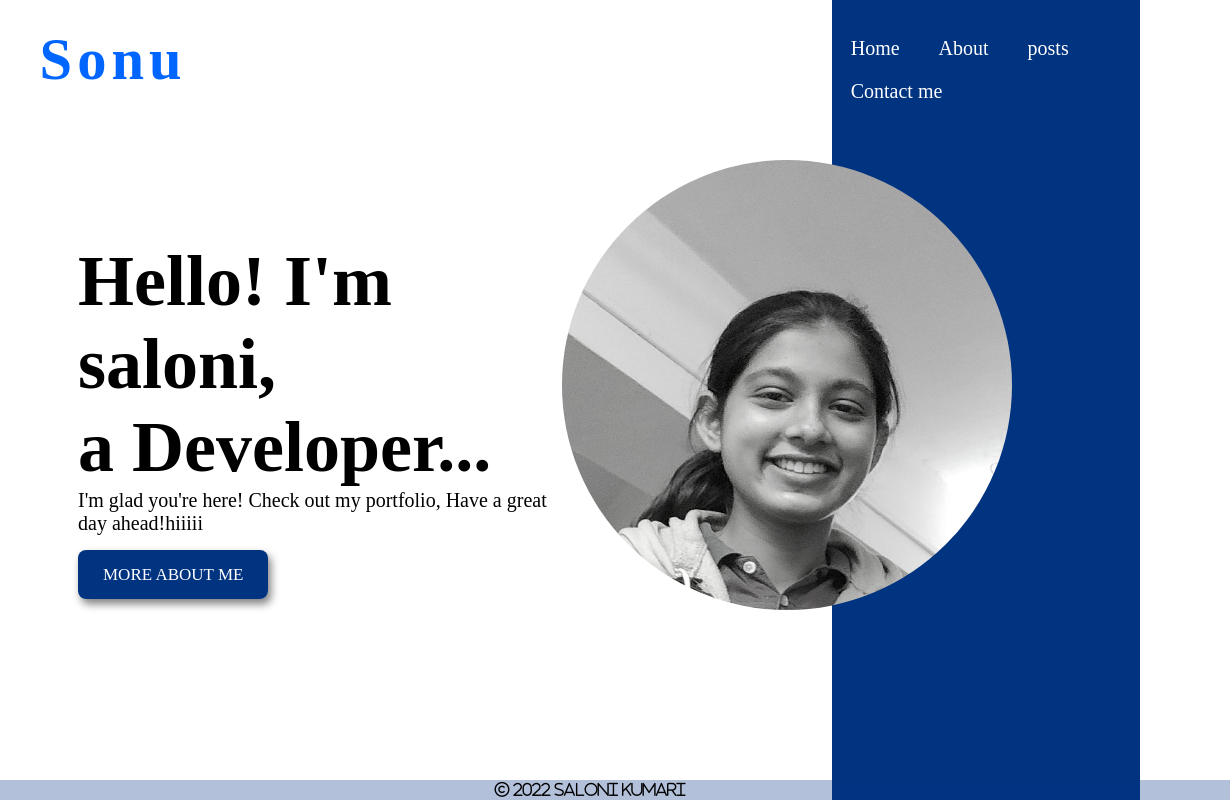
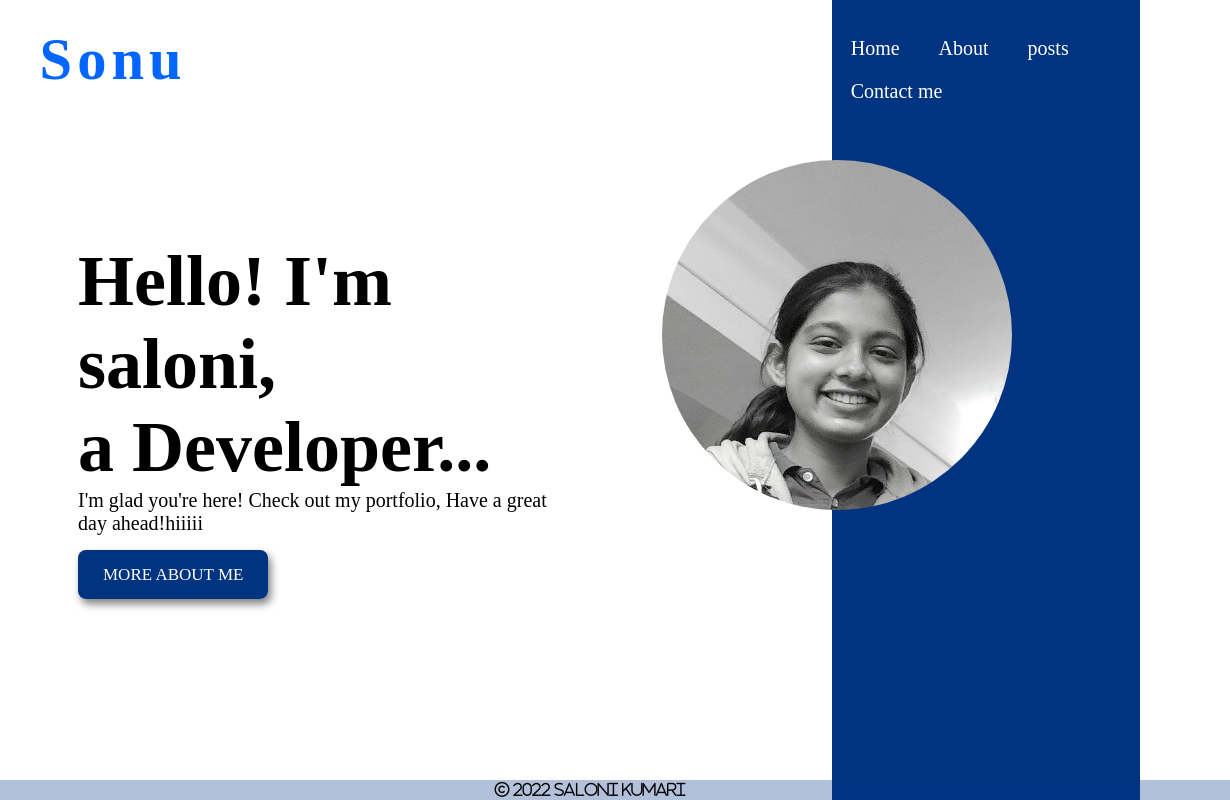
Before and after one commit to Arsenic14/port, a plain HTML site: page index.htm in a window 1280 px wide. Shown: the full height of the page, 50-1280 px from the left. Drawn offline with Linux system fonts and the light colour scheme.

Commit message:
Update web.css

```diff
--- a/public/css/web.css
+++ b/public/css/web.css
@@ -92,8 +92,8 @@ header {
 
 
 #me {
-	width: 450px;
-	height: 450px;
+	width: 350px;
+	height: 350px;
 	border-radius: 50%;
 	position: absolute;
 	top: 20%;
```
